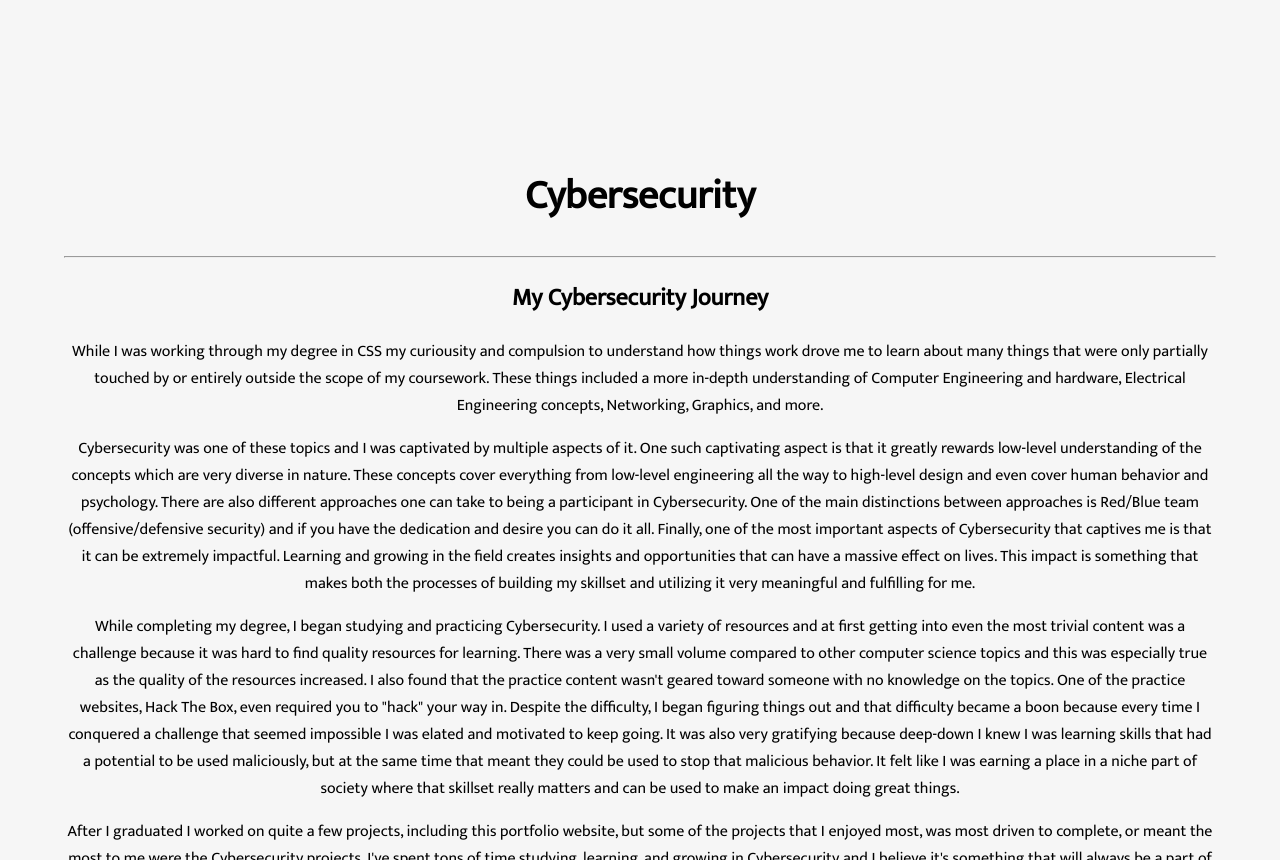
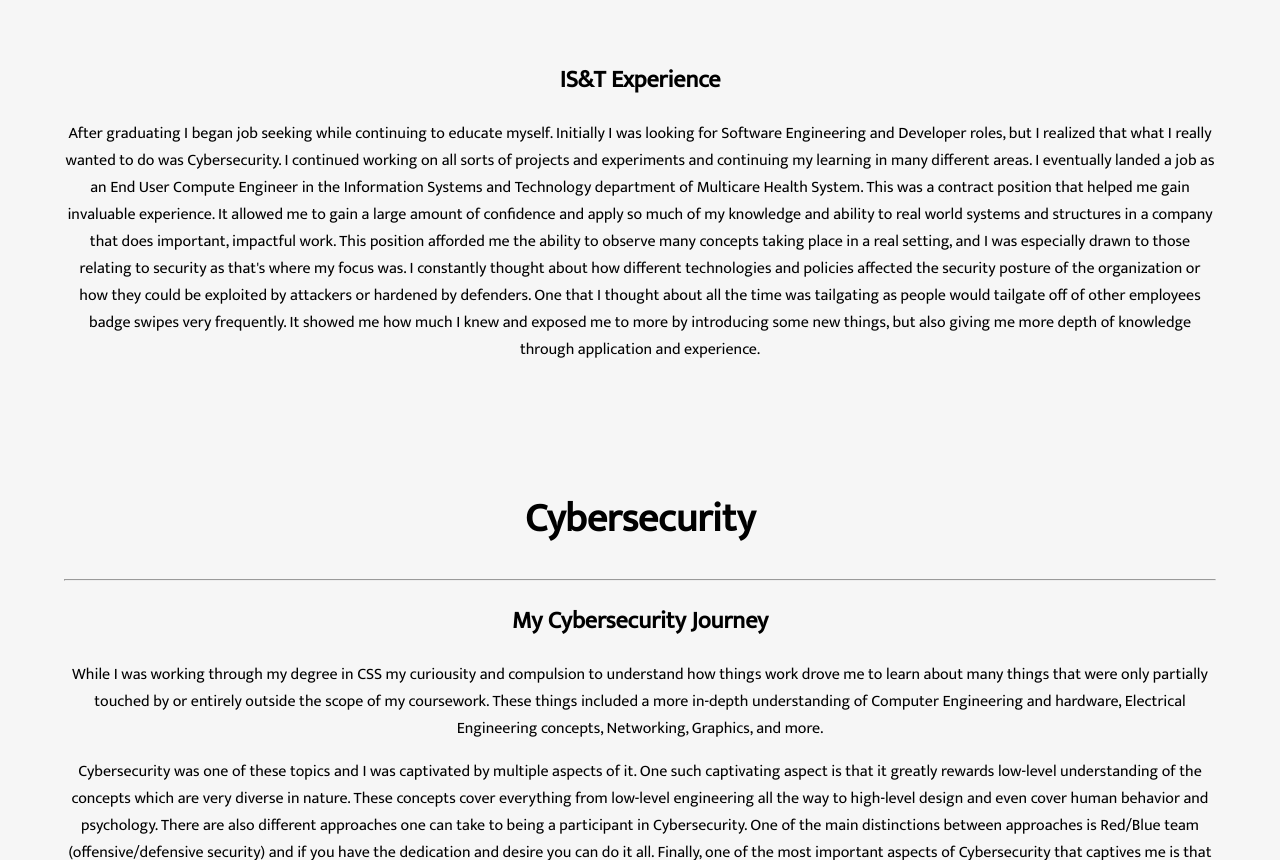
Before and after one commit to aakers24/portfolio, a website: page home.html in a window 1280 px wide. Shown: the part 2564-3424 px from the top of the page. Drawn offline with nearby package versions, Linux system fonts and the light colour scheme.

Commit message:
Added IS&T Experience

```diff
--- a/home.html
+++ b/home.html
@@ -120,8 +120,11 @@
                 <!-- <br/> -->
                 <p>Things were all brought together in classes like AI and Cryptography. These classes were ones I really enjoyed and they allowed me to apply much of my previously gained knowledge to engineering and developing software that was interesting and exciting to me. I got to come up with some projects on my own which allowed me to apply concepts to something I created. This allowed me to apply what I'd learned in all my different classes in a way that put those ideas into context. This was exciting for me because when the concepts I didn't enjoy as much when they were the sole focus of a class were now more engaging and enjoyable for me because they were doing their job in a larger system. I was able to exercise my managerial skills working with groups of peers and got valuable experience with source control in software development.</p>
             </p>
+            <br/>
+            <h2>IS&T Experience</h2>
+            <p>After graduating I began job seeking while continuing to educate myself. Initially I was looking for Software Engineering and Developer roles, but I realized that what I really wanted to do was Cybersecurity. I continued working on all sorts of projects and experiments and continuing my learning in many different areas. I eventually landed a job as an End User Compute Engineer in the Information Systems and Technology department of Multicare Health System. This was a contract position that helped me gain invaluable experience. It allowed me to gain a large amount of confidence and apply so much of my knowledge and ability to real world systems and structures in a company that does important, impactful work. This position afforded me the ability to observe many concepts taking place in a real setting, and I was especially drawn to those relating to security as that's where my focus was. I constantly thought about how different technologies and policies affected the security posture of the organization or how they could be exploited by attackers or hardened by defenders. One that I thought about all the time was tailgating as people would tailgate off of other employees badge swipes very frequently. It showed me how much I knew and exposed me to more by introducing some new things, but also giving me more depth of knowledge through application and experience.</p>
         </div>
-        <br/>
+        <!-- <br/> -->
     </div>
 
 
```
Also changed, not shown: preNode/home.html (+4 -1 lines), preNode/index.html (+4 -1 lines).
